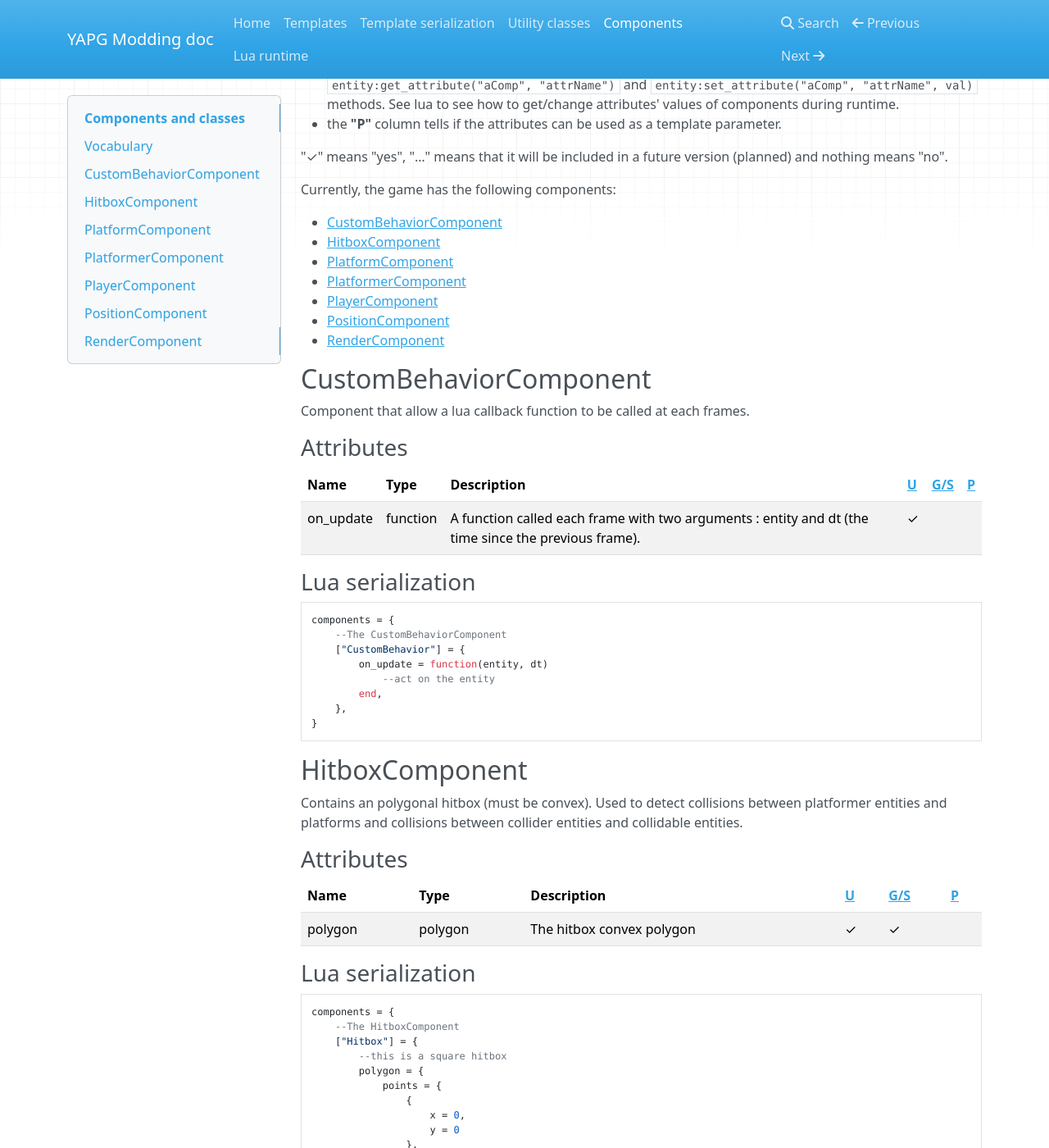
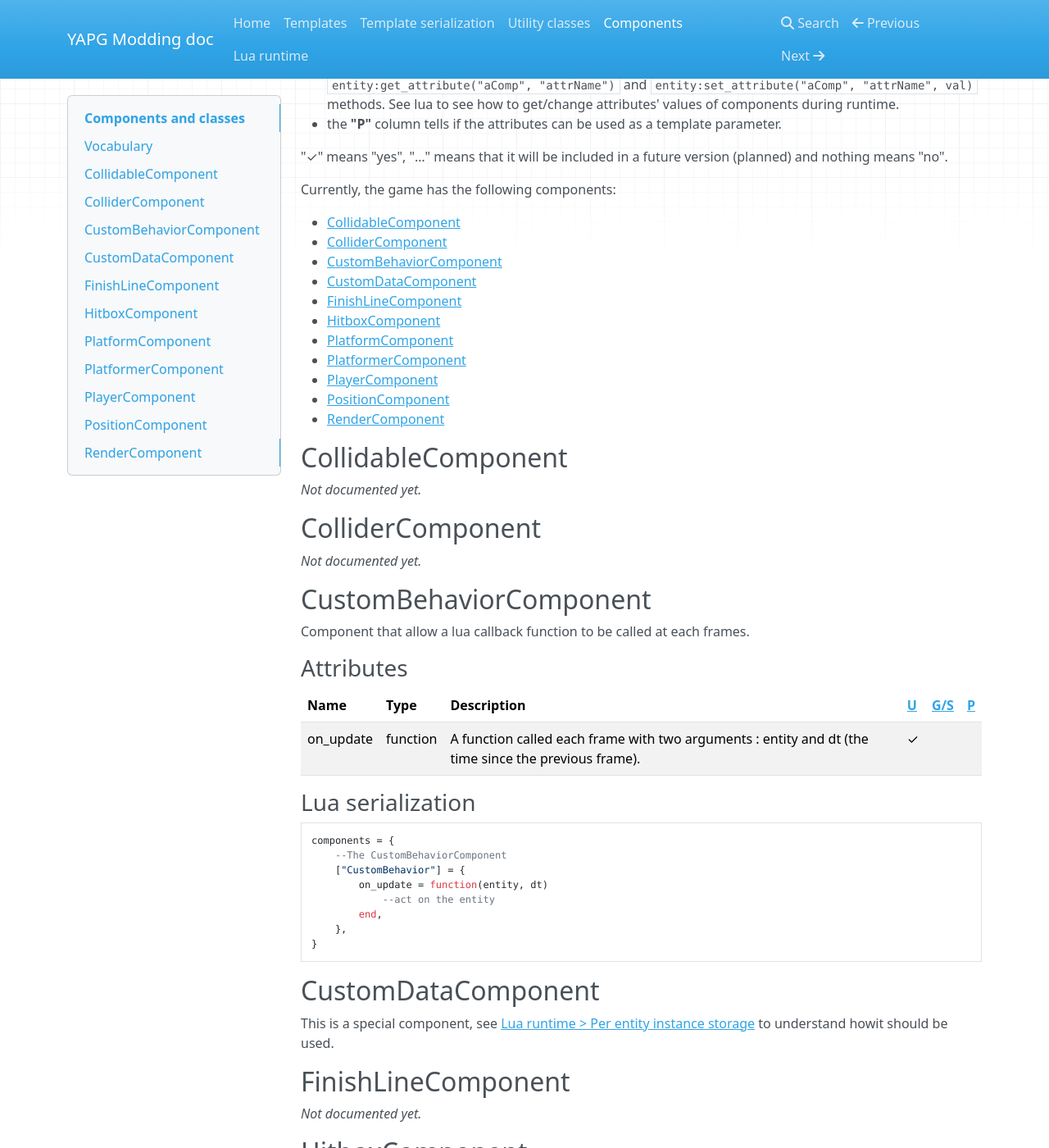
Before and after one commit to victorlevasseur/YAPG-modding-doc, an MkDocs documentation site: the page built from docs/components.md, in a window 1280 px wide and 1400 px high, scrolled down 298 px. Shown: the whole window at 82% size. Built offline with MkDocs 1.6.1, drawn with Linux system fonts in a browser that asks for light colours; nearby versions of some CDN libraries; old or Windows-style settings are respelled for this version of MkDocs.

Commit message:
Updated documentation (adds some components)

````diff
--- a/docs/components.md
+++ b/docs/components.md
@@ -24,13 +24,25 @@ In the attribute's tables below:
 
 Currently, the game has the following components:
 
+-   [CollidableComponent](#collidablecomponent)
+-   [ColliderComponent](#collidercomponent)
 -   [CustomBehaviorComponent](#custombehaviorcomponent)
+-   [CustomDataComponent](#customdatacomponent)
+-   [FinishLineComponent](#finishlinecomponent)
 -   [HitboxComponent](#hitboxcomponent)
 -   [PlatformComponent](#platformcomponent)
 -   [PlatformerComponent](#platformercomponent)
 -   [PlayerComponent](#playercomponent)
 -   [PositionComponent](#positioncomponent)
 -   [RenderComponent](#rendercomponent)
+
+## CollidableComponent
+
+*Not documented yet.*
+
+## ColliderComponent
+
+*Not documented yet.*
 
 ## CustomBehaviorComponent
 
@@ -54,6 +66,14 @@ components = {
     },
 }
 ```
+
+## CustomDataComponent
+
+This is a special component, see [Lua runtime > Per entity instance storage](lua.md#per-entity-instance-storage) to understand howit should be used.
+
+## FinishLineComponent
+
+*Not documented yet.*
 
 ## HitboxComponent
 
````
